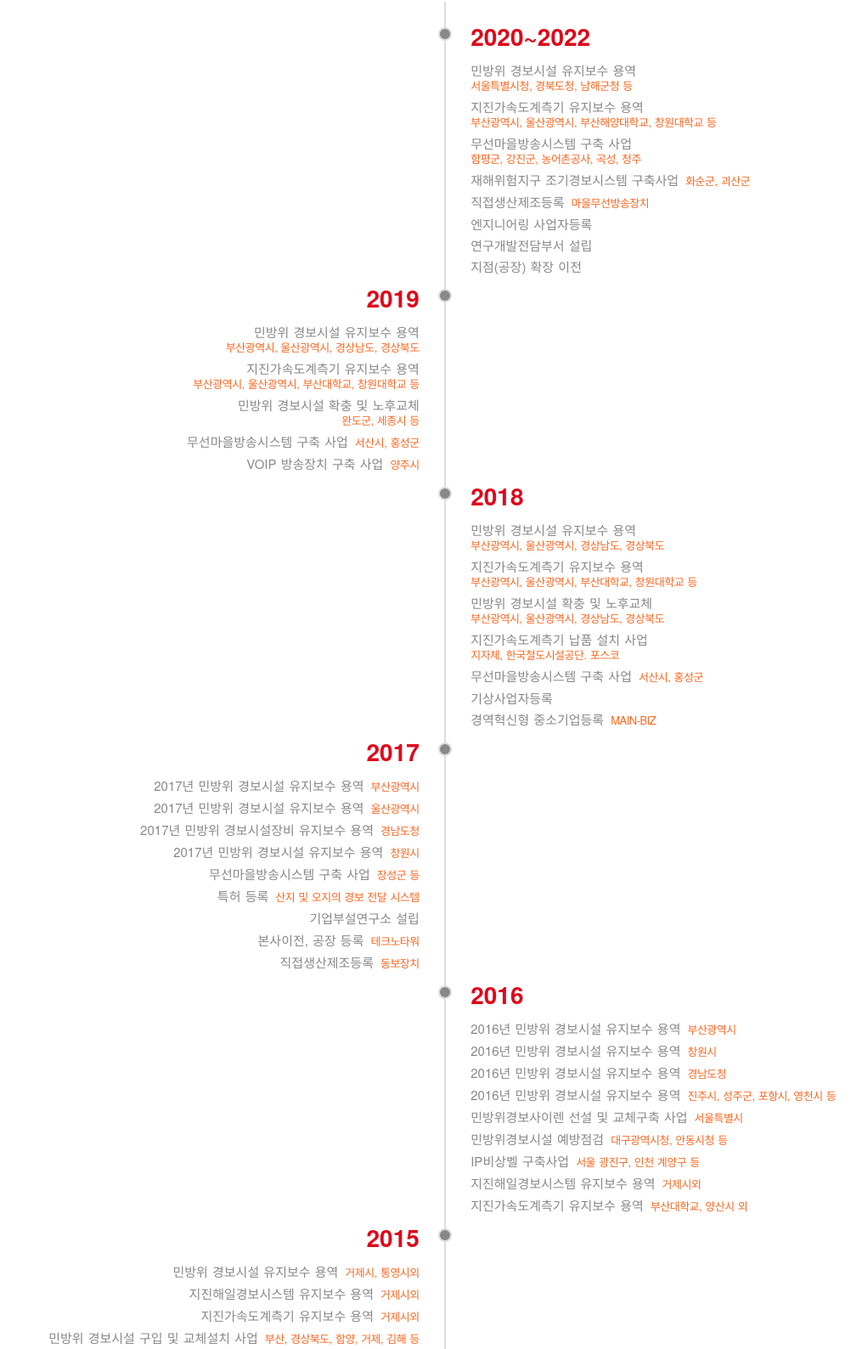
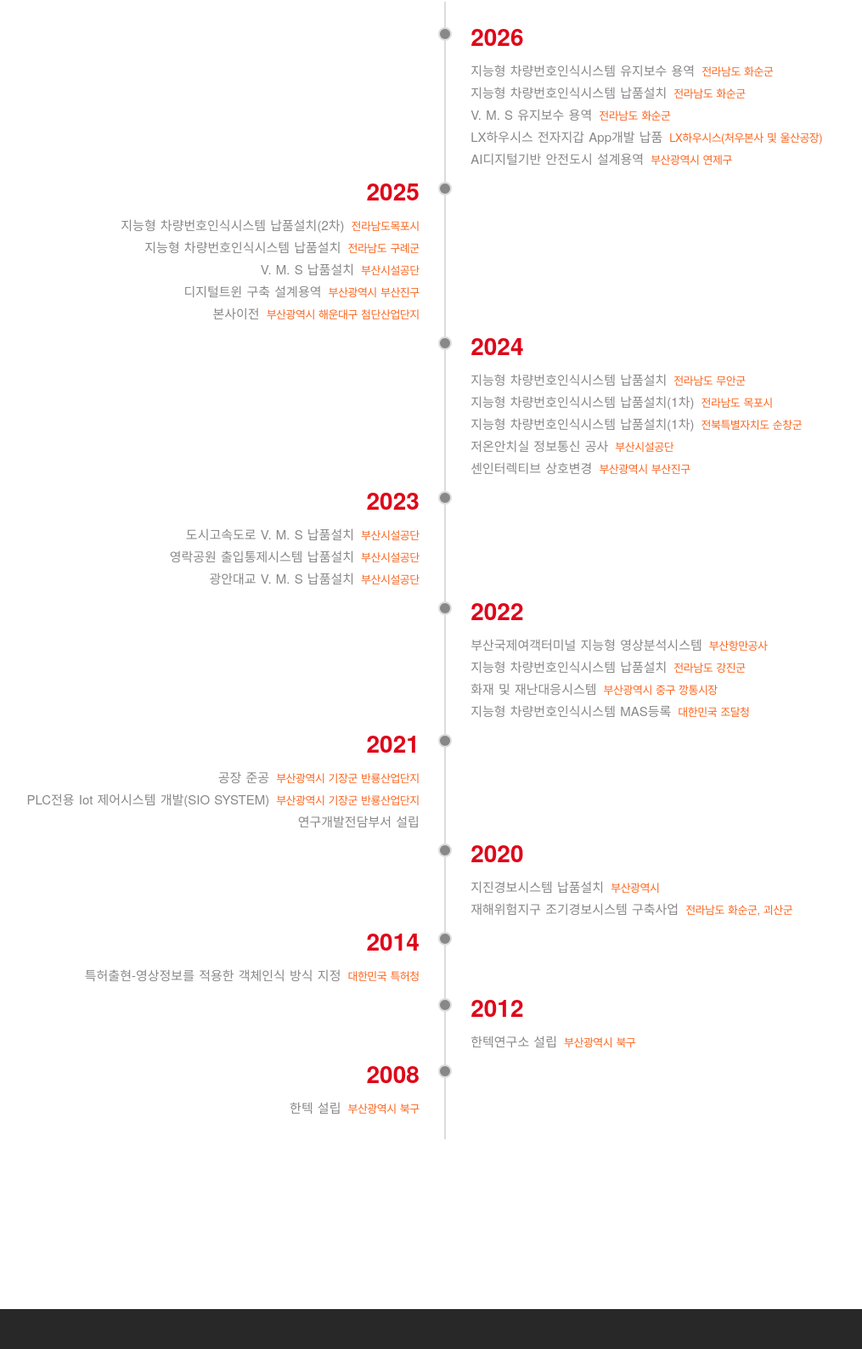
Before and after one commit to jaeukkang77/senint, a website: page html/history.html in a window 1280 px wide. Shown: the part 656-2244 px from the top of the page at 85% size, without its empty margins (116-1131 px from the left). Drawn offline with Linux system fonts and the light colour scheme.

Commit message:
chore: 연혁 수정

```diff
--- a/html/history.html
+++ b/html/history.html
@@ -118,89 +118,91 @@
                             <div class="timeline-cont right">
                                 <div class="marker"></div>
                                 <ul class="time-list">
-                                    <h5>2020~2022</h5>
-                                    <!-- <span>Some work experience</span> -->
-                                    <li class="time-list__item">민방위 경보시설 유지보수 용역<span style="display: block; margin: 0">서울특별시청, 경북도청, 남해군청 등</span></li>
-                                    <li class="time-list__item">지진가속도계측기 유지보수 용역<span style="display: block; margin: 0">부산광역시, 울산광역시, 부산해양대학교, 창원대학교 등</span></li>
-                                    <li class="time-list__item">무선마을방송시스템 구축 사업<span style="display: block; margin: 0">함평군, 강진군, 농어촌공사, 곡성, 청주</span></li>
-                                    <li class="time-list__item">재해위험지구 조기경보시스템 구축사업<span>화순군, 괴산군</span></li>
-                                    <li class="time-list__item">직접생산제조등록<span>마을무선방송장치</span></li>
-                                    <li class="time-list__item">엔지니어링 사업자등록</span></li>
-                                    <li class="time-list__item">연구개발전담부서 설립</li>
-                                    <li class="time-list__item">지점(공장) 확장 이전</li>
+                                    <h5>2026</h5>
+                                    <li class="time-list__item">지능형 차량번호인식시스템 유지보수 용역<span>전라남도 화순군</span></li>
+                                    <li class="time-list__item">지능형 차량번호인식시스템 납품설치<span>전라남도 화순군</span></li>
+                                    <li class="time-list__item">V. M. S 유지보수 용역<span>전라남도 화순군</span></li>
+                                    <li class="time-list__item">LX하우시스 전자지갑 App개발 납품<span>LX하우시스(처우본사 및 울산공장)</span></li>
+                                    <li class="time-list__item">AI디지털기반 안전도시 설계용역<span>부산광역시 연제구</span></li>
                                 </ul>
                             </div>
                             <div class="timeline-cont left">
                                 <div class="marker"></div>
                                 <ul class="time-list">
-                                    <h5>2019</h5>
-                                    <!-- <span>Some work experience</span> -->
-                                    <li class="time-list__item">민방위 경보시설 유지보수 용역<span style="display: block; margin: 0">부산광역시, 울산광역시, 경상남도, 경상북도</span></li>
-                                    <li class="time-list__item">지진가속도계측기 유지보수 용역<span style="display: block; margin: 0">부산광역시, 울산광역시, 부산대학교, 창원대학교 등</span></li>
-                                    <li class="time-list__item">민방위 경보시설 확충 및 노후교체<span style="display: block; margin: 0">완도군, 세종시 등</span></li>
-                                    <li class="time-list__item">무선마을방송시스템 구축 사업<span>서산시, 홍성군</span></li>
-                                    <li class="time-list__item">VOIP 방송장치 구축 사업<span>양주시</span></li>
+                                    <h5>2025</h5>
+                                    <li class="time-list__item">지능형 차량번호인식시스템 납품설치(2차)<span>전라남도목포시</span></li>
+                                    <li class="time-list__item">지능형 차량번호인식시스템 납품설치<span>전라남도 구례군</span></li>
+                                    <li class="time-list__item">V. M. S 납품설치<span>부산시설공단</span></li>
+                                    <li class="time-list__item">디지털트윈 구축 설계용역<span>부산광역시 부산진구</span></li>
+                                    <li class="time-list__item">본사이전<span>부산광역시 해운대구 첨단산업단지</span></li>
                                 </ul>
                             </div>
                             <div class="timeline-cont right">
                                 <div class="marker"></div>
                                 <ul class="time-list">
-                                    <h5>2018</h5>
-                                    <!-- <span>Some work experience</span> -->
-                                    <li class="time-list__item">민방위 경보시설 유지보수 용역<span style="display: block; margin: 0">부산광역시, 울산광역시, 경상남도, 경상북도</span></li>
-                                    <li class="time-list__item">지진가속도계측기 유지보수 용역<span style="display: block; margin: 0">부산광역시, 울산광역시, 부산대학교, 창원대학교 등</span></li>
-                                    <li class="time-list__item">민방위 경보시설 확충 및 노후교체<span style="display: block; margin: 0">부산광역시, 울산광역시, 경상남도, 경상북도</span></li>
-                                    <li class="time-list__item">지진가속도계측기 납품 설치 사업<span style="display: block; margin: 0">지자체, 한국철도시설공단. 포스코</span></li>
-                                    <li class="time-list__item">무선마을방송시스템 구축 사업<span>서산시, 홍성군</span></li>
-                                    <li class="time-list__item">기상사업자등록</li>
-                                    <li class="time-list__item">경역혁신형 중소기업등록<span>MAIN-BIZ</span></li>
+                                    <h5>2024</h5>
+                                    <li class="time-list__item">지능형 차량번호인식시스템 납품설치<span>전라남도 무안군</span></li>
+                                    <li class="time-list__item">지능형 차량번호인식시스템 납품설치(1차)<span>전라남도 목포시</span></li>
+                                    <li class="time-list__item">지능형 차량번호인식시스템 납품설치(1차)<span>전북특별자치도 순창군</span></li>
+                                    <li class="time-list__item">저온안치실 정보통신 공사<span>부산시설공단</span></li>
+                                    <li class="time-list__item">센인터렉티브 상호변경<span>부산광역시 부산진구</span></li>
                                 </ul>
                             </div>
                             <div class="timeline-cont left">
                                 <div class="marker"></div>
                                 <ul class="time-list">
-                                    <h5>2017</h5>
-                                    <li class="time-list__item">2017년 민방위 경보시설 유지보수 용역<span>부산광역시</span></li>
-                                    <li class="time-list__item">2017년 민방위 경보시설 유지보수 용역<span>울산광역시</span></li>
-                                    <li class="time-list__item">2017년 민방위 경보시설장비 유지보수 용역<span>경남도청</span></li>
-                                    <li class="time-list__item">2017년 민방위 경보시설 유지보수 용역<span>창원시</span></li>
-                                    <li class="time-list__item">무선마을방송시스템 구축 사업<span>장성군 등</span></li>
-                                    <li class="time-list__item">특허 등록<span>산지 및 오지의 경보 전달 시스템</span></li>
-                                    <li class="time-list__item">기업부설연구소 설립<span></span></li>
-                                    <li class="time-list__item">본사이전, 공장 등록<span>테크노타워</span></li>
-                                    <li class="time-list__item">직접생산제조등록<span>동보장치</span></li>
+                                    <h5>2023</h5>
+                                    <li class="time-list__item">도시고속도로 V. M. S 납품설치<span>부산시설공단</span></li>
+                                    <li class="time-list__item">영락공원 출입통제시스템 납품설치<span>부산시설공단</span></li>
+                                    <li class="time-list__item">광안대교 V. M. S 납품설치<span>부산시설공단</span></li>
                                 </ul>
                             </div>
                             <div class="timeline-cont right">
                                 <div class="marker"></div>
                                 <ul class="time-list">
-                                    <h5>2016</h5>
-                                    <li class="time-list__item">2016년 민방위 경보시설 유지보수 용역<span>부산광역시</span></li>
-                                    <li class="time-list__item">2016년 민방위 경보시설 유지보수 용역<span>창원시</span></li>
-                                    <li class="time-list__item">2016년 민방위 경보시설 유지보수 용역<span>경남도청</span></li>
-                                    <li class="time-list__item">2016년 민방위 경보시설 유지보수 용역<span>진주시, 성주군, 포항시, 영천시 등</span></li>
-                                    <li class="time-list__item">민방위경보사이렌 선설 및 교체구축 사업<span>서울특별시</span></li>
-                                    <li class="time-list__item">민방위경보시설 예방점검<span>대구광역시청, 안동시청 등</span></li>
-                                    <li class="time-list__item">IP비상벨 구축사업<span>서울 광진구, 인천 계양구 등</span></li>
-                                    <li class="time-list__item">지진해일경보시스템 유지보수 용역<span>거제시외</span></li>
-                                    <li class="time-list__item">지진가속도계측기 유지보수 용역<span>부산대학교, 양산시 외</span></li>
+                                    <h5>2022</h5>
+                                    <li class="time-list__item">부산국제여객터미널 지능형 영상분석시스템<span>부산항만공사</span></li>
+                                    <li class="time-list__item">지능형 차량번호인식시스템 납품설치<span>전라남도 강진군</span></li>
+                                    <li class="time-list__item">화재 및 재난대응시스템<span>부산광역시 중구 깡통시장</span></li>
+                                    <li class="time-list__item">지능형 차량번호인식시스템  MAS등록<span>대한민국 조달청</span></li>
                                 </ul>
                             </div>
                             <div class="timeline-cont left">
                                 <div class="marker"></div>
                                 <ul class="time-list">
-                                    <h5>2015</h5>
-                                    <li class="time-list__item">민방위 경보시설 유지보수 용역<span>거제시, 통영시외</span></li>
-                                    <li class="time-list__item">지진해일경보시스템 유지보수 용역<span>거제시외</span></li>
-                                    <li class="time-list__item">지진가속도계측기 유지보수 용역<span>거제시외</span></li>
-                                    <li class="time-list__item">민방위 경보시설 구입 및 교체설치 사업<span>부산, 경상북도, 함양, 거제, 김해 등</span></li>
+                                    <h5>2021</h5>
+                                    <li class="time-list__item">공장 준공<span>부산광역시 기장군 반룡산업단지</span></li>
+                                    <li class="time-list__item">PLC전용 Iot 제어시스템 개발(SIO SYSTEM)<span>부산광역시 기장군 반룡산업단지</span></li>
+                                    <li class="time-list__item">연구개발전담부서 설립</li>
                                 </ul>
                             </div>
                             <div class="timeline-cont right">
                                 <div class="marker"></div>
                                 <ul class="time-list">
+                                    <h5>2020</h5>
+                                    <li class="time-list__item">지진경보시스템 납품설치<span>부산광역시</span></li>
+                                    <li class="time-list__item">재해위험지구 조기경보시스템 구축사업<span>전라남도 화순군, 괴산군</span></li>
+                                </ul>
+                            </div>
+                            <div class="timeline-cont left">
+                                <div class="marker"></div>
+                                <ul class="time-list">
                                     <h5>2014</h5>
-                                    <li class="time-list__item">센인터렉티브 설립</li>
+                                    <li class="time-list__item">특허출현-영상정보를 적용한 객체인식 방식 지정<span>대한민국 특허청</span></li>
+                                </ul>
+                            </div>
+                            <div class="timeline-cont right">
+                                <div class="marker"></div>
+                                <ul class="time-list">
+                                    <h5>2012</h5>
+                                    <li class="time-list__item">한텍연구소 설립<span>부산광역시 북구</span></li>
+                                </ul>
+                            </div>
+                            <div class="timeline-cont left">
+                                <div class="marker"></div>
+                                <ul class="time-list">
+                                    <h5>2008</h5>
+                                    <li class="time-list__item">한텍 설립<span>부산광역시 북구</span></li>
                                 </ul>
                             </div>
                         </div>
```
